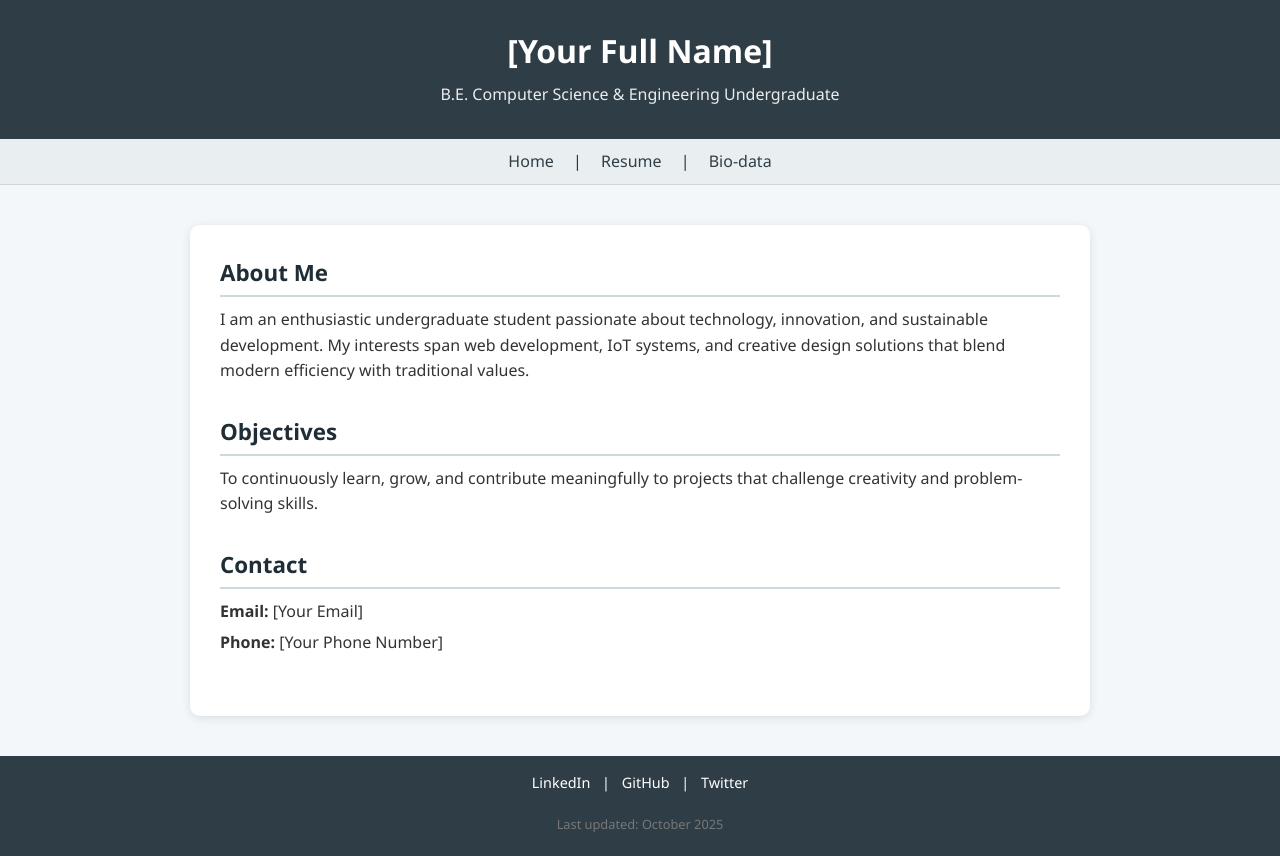
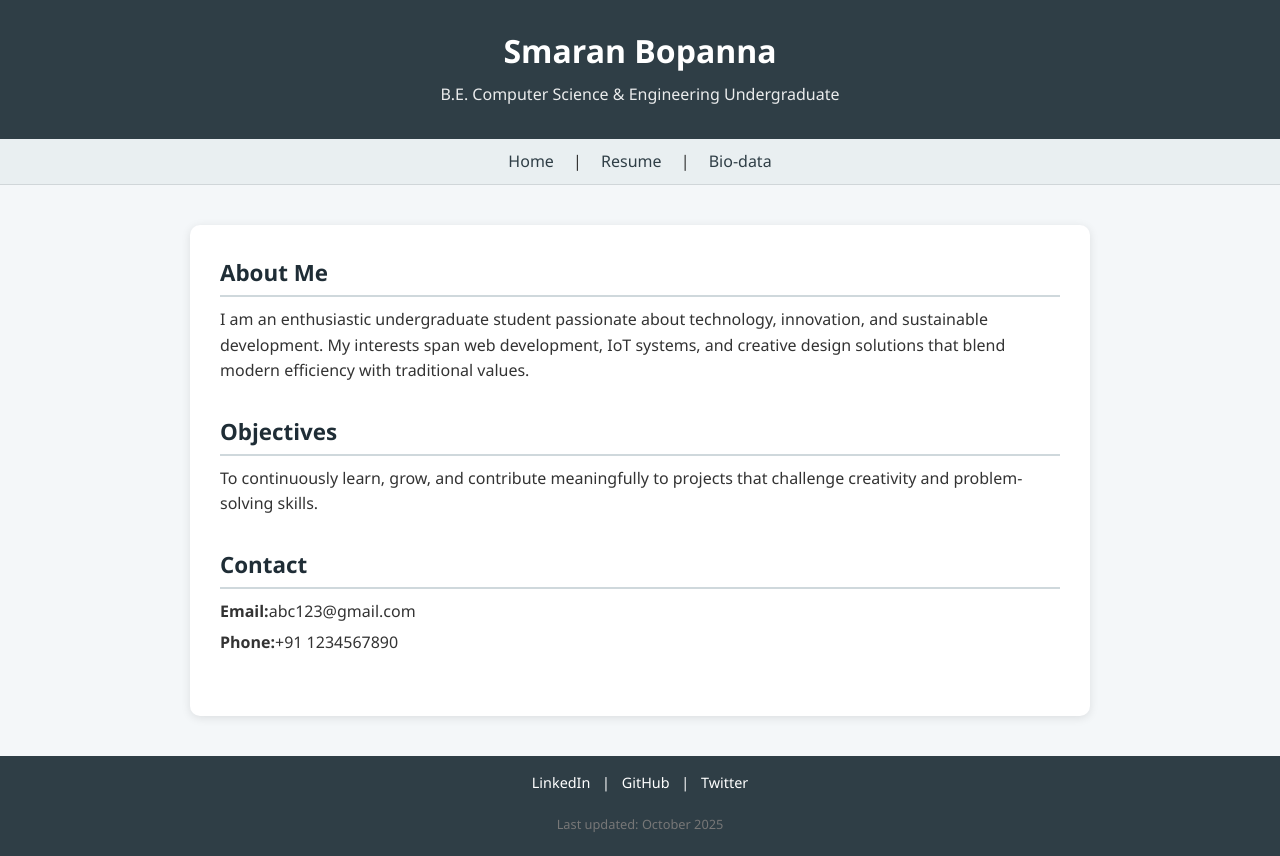
Before and after one commit to zephyrxyz-sketch/Resume, a plain HTML site: page index.html in a window 1280 px wide. Drawn offline with Linux system fonts and the light colour scheme.

Commit message:
Update index.html

```diff
--- a/index.html
+++ b/index.html
@@ -8,7 +8,7 @@
 </head>
 <body>
   <header>
-    <h1>[Your Full Name]</h1>
+    <h1>Smaran Bopanna</h1>
     <p>B.E. Computer Science & Engineering Undergraduate</p>
   </header>
 
@@ -36,8 +36,8 @@
 
     <section>
       <h2>Contact</h2>
-      <p><strong>Email:</strong> [Your Email]</p>
-      <p><strong>Phone:</strong> [Your Phone Number]</p>
+      <p><strong>Email:</strong>abc123@gmail.com</p>
+      <p><strong>Phone:</strong>+91 1234567890</p>
     </section>
   </div>
 
```
